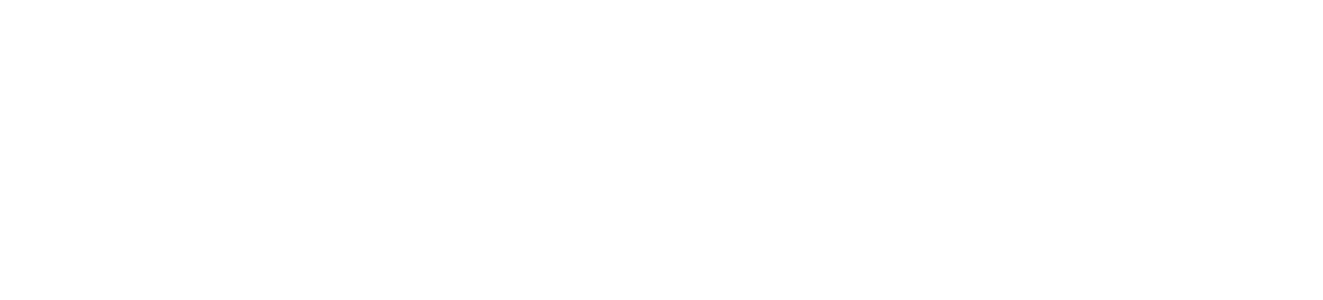
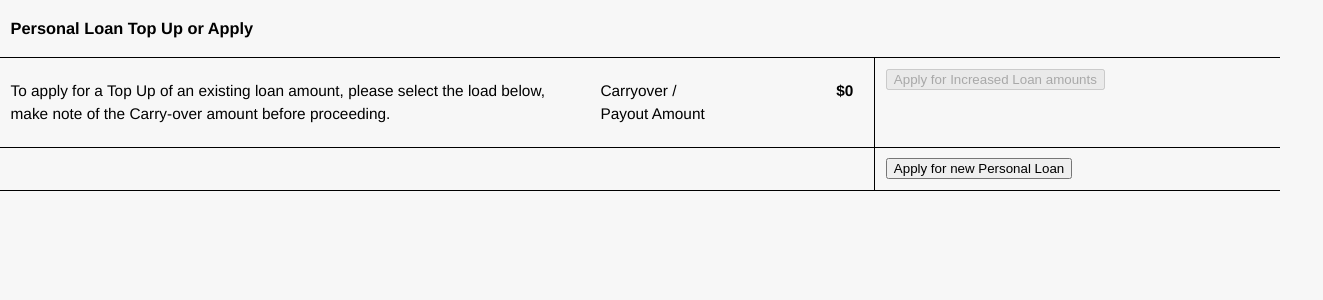
Before and after one commit to llluper/LoanManagementSystemUI, a Vue app: page / in a window 1280 px wide. Shown: the top 300 px of the page, 1323 px wide, since content can reach past the window. Built offline with nearby package versions, Linux system fonts and the light colour scheme.

Commit message:
Top section created, general CSS styles added and state type created

```diff
--- a/src/App.vue
+++ b/src/App.vue
@@ -5,6 +5,23 @@
 </template>
 
 <style lang="scss">
+$color-background: #f7f7f7;
+
+html {
+  background-color: $color-background;
+  font-size: 14px;
+  min-width: 300px;
+  min-height: 100vh;
+  overflow-x: hidden;
+  overflow-y: scroll;
+  text-rendering: optimizeLegibility;
+}
+body {
+  font-size: 1rem;
+  font-weight: 400;
+  line-height: 1.5;
+  margin: 0;
+}
 #app {
   font-family: 'Avenir', Helvetica, Arial, sans-serif;
   -webkit-font-smoothing: antialiased;
@@ -12,4 +29,37 @@
   text-align: left;
   color: #000;
 }
+.row {
+  @media screen and (min-width: 769px) {
+    display: flex;
+  }
+}
+.column {
+  display: block;
+  flex-basis: 0;
+  flex-grow: 1;
+  flex-shrink: 1;
+  padding: .75rem;
+  &.four-twelfths {
+    @media only screen and (min-width: 769px) {
+      flex: none;
+      width: 33.33333%;
+    }
+  }
+  &.eight-twelfths {
+    @media only screen and (min-width: 769px) {
+      flex: none;
+      width: 66.66667%;
+    }
+  }
+}
+.text-bold {
+  font-weight: bold;
+}
+.text-right {
+  text-align: right
+}
+.text-medium {
+  font-size: 110%;
+}
 </style>
--- /dev/null
+++ b/src/components/HomeTop.vue
@@ -0,0 +1,63 @@
+<template>
+  <div class="loans">
+    <div class="row title-div">
+      <h3>Personal Loan Top Up or Apply</h3>
+    </div>
+    <div class="row carryover">
+      <div class="column eight-twelfths">
+        <div class="row">
+          <div class="column eight-twelfths text-medium to-apply-div">
+            To apply for a Top Up of an existing loan amount, please select the load below, make note of the Carry-over amount before proceeding.
+          </div>
+          <div class="column text-medium">
+            Carryover / Payout Amount
+          </div>
+          <div class="column text-bold text-right text-medium">
+            ${{ $store.state.totalPayout }}
+          </div>
+        </div>
+      </div>
+      <div class="column four-twelfths">
+        <button :disabled="$store.state.totalPayout <= 0">
+          Apply for Increased Loan amounts
+        </button>
+      </div>
+    </div>
+    <div class="blank row">
+      <div class="column eight-twelfths">
+      </div>
+      <div class="column four-twelfths">
+        <button :disabled="false">
+          Apply for new Personal Loan
+        </button>
+      </div>
+    </div>
+  </div>
+</template>
+
+<script lang="ts">
+import Vue from 'vue';
+
+export default Vue.extend({
+  name: 'loans',
+});
+</script>
+
+<style lang="scss" scoped>
+.carryover,
+.blank {
+  border-top: 1px solid #000;
+  .four-twelfths {
+    border-left: 1px solid #000;
+  }
+}
+.blank {
+  border-bottom: 1px solid #000;
+}
+.title-div {
+  padding: 0 .75rem;
+}
+.to-apply-div {
+  padding-left: 0;
+}
+</style>
--- a/src/store.ts
+++ b/src/store.ts
@@ -3,7 +3,14 @@ import Vuex from 'vuex';
 
 Vue.use(Vuex);
 
-const state = {};
+interface StateType {
+  totalPayout: number;
+}
+
+const state: StateType = {
+  totalPayout: 0,
+};
+
 const mutations = {};
 const actions = {};
 const getters = {};
--- a/src/views/Home.vue
+++ b/src/views/Home.vue
@@ -1,15 +1,17 @@
 <template>
   <div class="home">
-
+    <HomeTop />
   </div>
 </template>
 
 <script lang="ts">
 import Vue from 'vue';
+import HomeTop from '../components/HomeTop.vue';
 
 export default Vue.extend({
   name: 'home',
   components: {
+    HomeTop,
   },
 });
 </script>
```
